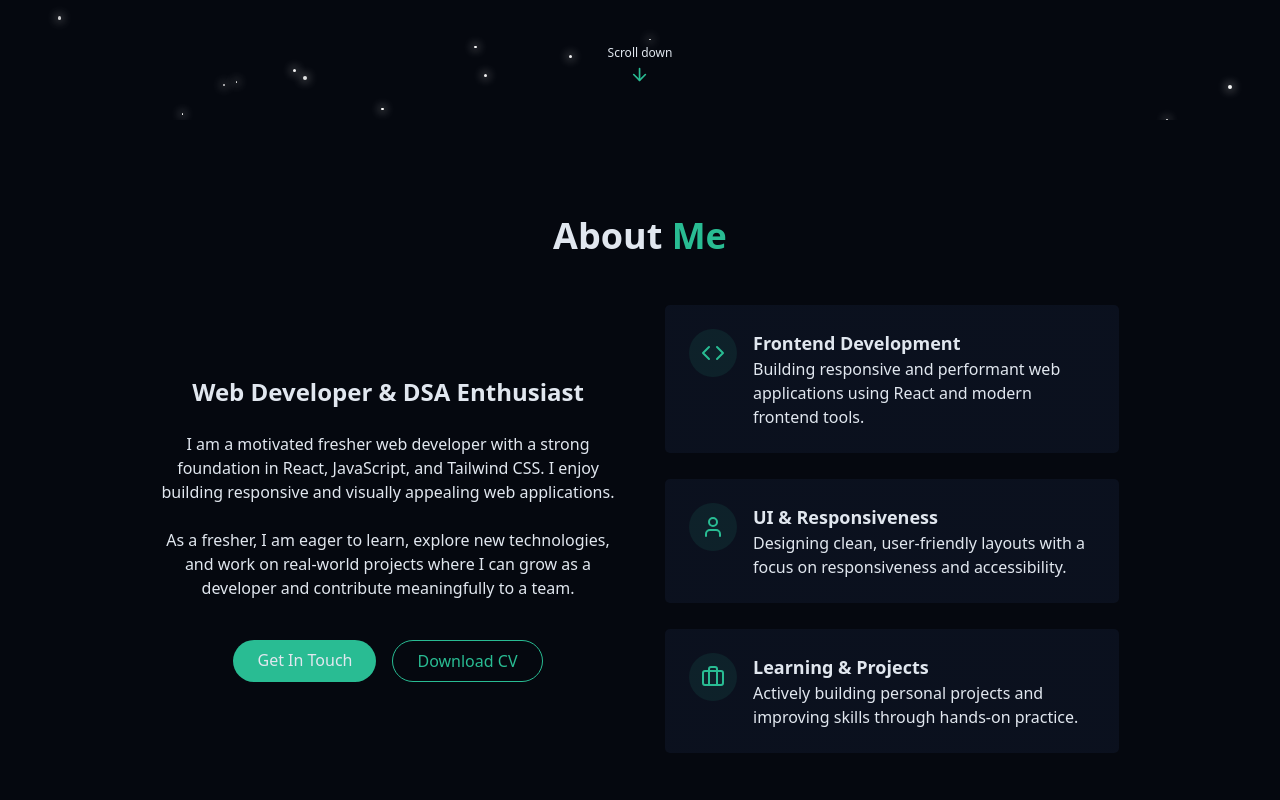
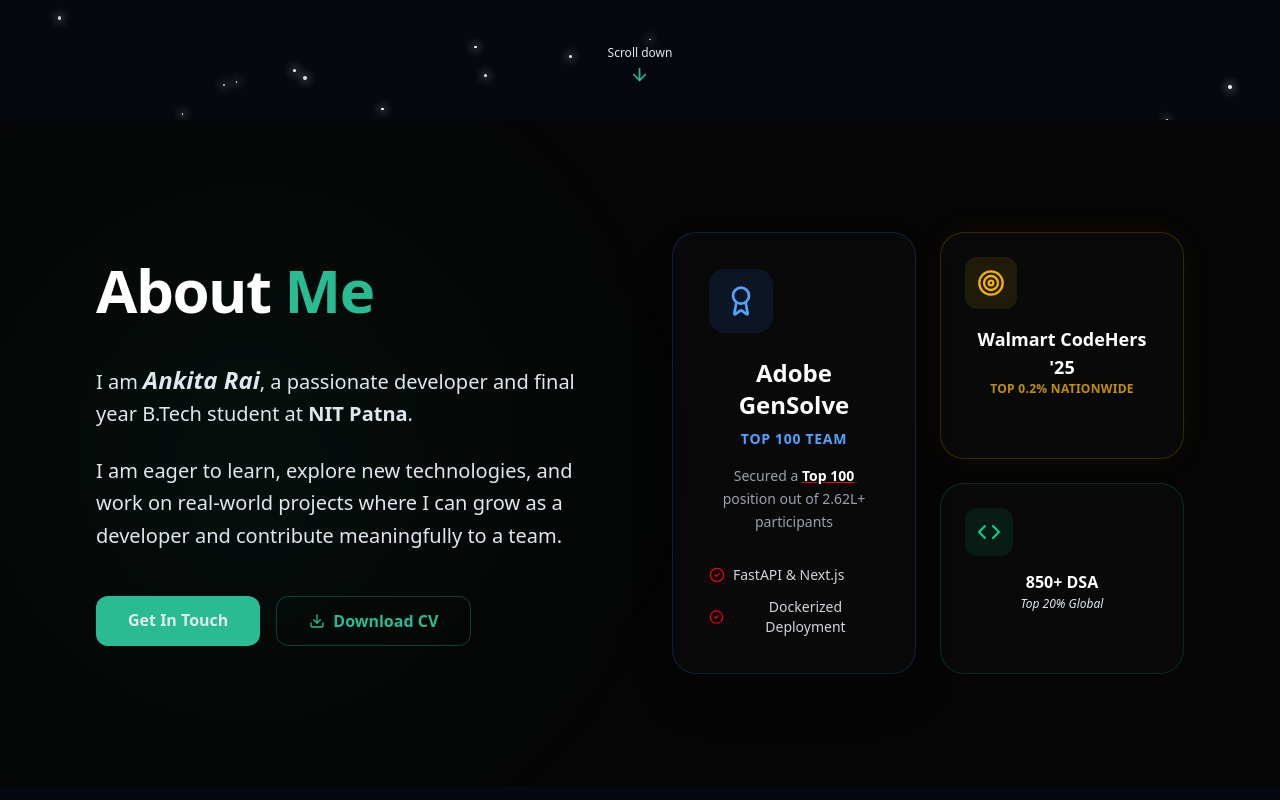
Before and after one commit to Ankitarai27/Portfolio, a React (Vite) app: page / in a window 1280 px wide. Shown: the part 680-1480 px from the top of the page. Built offline with nearby package versions, Linux system fonts and the light colour scheme.

Commit message:
updated skills

```diff
--- a/src/components/AboutSection.jsx
+++ b/src/components/AboutSection.jsx
@@ -1,91 +1,92 @@
-import { Briefcase, Code, User } from "lucide-react";
+import { Code, GraduationCap, Trophy, Download, Award, Target, CheckCircle2 } from "lucide-react";
+import { cn } from "@/lib/utils";
 
 export const AboutSection = () => {
     return (
-        <section id="about" className="py-24 px-4 relative">
-            {" "}
-            <div className="container mx-auto max-w-5xl">
-                <h2 className="text-3xl md:text-4xl font-bold mb-12 text-center">
-                    About <span className="text-primary"> Me</span>
-                </h2>
+        <section id="about" className="py-28 px-4 relative overflow-hidden bg-[#050505]">
+            {/* Ambient Background Glows */}
+            <div className="absolute top-1/2 left-0 -translate-y-1/2 w-[500px] h-[500px] bg-primary/5 blur-[120px] rounded-full pointer-events-none" />
 
-                <div className="grid grid-cols-1 md:grid-cols-2 gap-12 items-center">
-                    <div className="space-y-6">
-                        <h3 className="text-2xl font-semibold">
-                            Web Developer & DSA Enthusiast
-                        </h3>
+            <div className="container mx-auto max-w-6xl relative z-10">
+                <div className="grid grid-cols-1 lg:grid-cols-2 gap-16 items-center">
 
-                        <p className="text-muted-foreground">
-                             I am a motivated fresher web developer with a strong foundation in
-                            React, JavaScript, and Tailwind CSS. I enjoy building responsive
-                            and visually appealing web applications.
-                        </p>
+                    {/* Left Column: The Narrative */}
+                    <div className="space-y-11 text-center lg:text-left">
+                        <div>
+                            <h2 className="text-4xl md:text-6xl font-extrabold mb-6 tracking-tight text-white">
+                                About <span className="text-primary">Me</span>
+                            </h2>
+                        </div>
 
-                        <p className="text-muted-foreground">
-                            As a fresher, I am eager to learn, explore new technologies, and
-                            work on real-world projects where I can grow as a developer and
-                            contribute meaningfully to a team.
-                        </p>
+                        <div className="space-y-6 text-lg md:text-xl leading-relaxed text-muted-foreground">
+                            <p>
+                                I am <span className="text-foreground font-bold italic text-2xl">Ankita Rai</span>,
+                                a passionate developer and final year B.Tech student at
+                                <span className="text-foreground font-semibold"> NIT Patna</span>.
+                            </p>
+                            <p>
+                                I am eager to learn, explore new technologies,
+                                 and work on real-world projects where I can grow as a developer and contribute meaningfully to a team.
+                            </p>
+                        </div>
 
-                        <div className="flex flex-col sm:flex-row gap-4 pt-4 justify-center">
-                            <a href="#contact" className="cosmic-button">
-                                {" "}
+                        <div className="flex flex-wrap gap-4 justify-center lg:justify-start">
+                            <a href="#contact" className="cosmic-button px-8 py-3 rounded-xl font-bold">
                                 Get In Touch
                             </a>
-
                             <a
-                                // href="https://drive.google.com/file/d/1ZrvzQ8Jwna3oHAeFLyJvIfzJsc92FEVr/view?usp=sharing"
-                                className="px-6 py-2 rounded-full border border-primary text-primary hover:bg-primary/10 transition-colors duration-300"
+                                href="mailto:ankita.rai052005@gmail.com"
+                                className="flex items-center gap-2 px-8 py-3 rounded-xl border border-primary/30 text-primary hover:bg-primary/5 transition-all font-bold"
                             >
-                                Download CV
+                                <Download className="h-4 w-4" /> Download CV
                             </a>
                         </div>
                     </div>
 
-                    <div className="grid grid-cols-1 gap-6">
-                        <div className="gradient-border p-6 card-hover">
-                            <div className="flex items-start gap-4">
-                                <div className="p-3 rounded-full bg-primary/10">
-                                    <Code className="h-6 w-6 text-primary" />
-                                </div>
-                                <div className="text-left">
-                                    <h4 className="font-semibold text-lg"> Frontend Development</h4>
-                                    <p className="text-muted-foreground">
-                                        Building responsive and performant web applications using
-                                        React and modern frontend tools.
-                                    </p>
-                                </div>
+                    {/* Right Column: Staggered Achievement Bento */}
+                    <div className="grid grid-cols-1 md:grid-cols-2 gap-4 md:gap-6 pt-8 lg:pt-0">
+                        {/* High-Impact Adobe Card */}
+                        <div className="md:row-span-2 p-9 rounded-3xl bg-[#0a0a0c]/80 border border-blue-500/20 group hover:border-blue-500/50 transition-all shadow-2xl flex flex-col justify-center">
+                            <div className="p-4 rounded-2xl bg-blue-500/10 group-hover:rotate-12 text-blue-400 w-fit mb-6 transition-transform">
+                                <Award className="h-8 w-8" />
+                            </div>
+                            <h4 className="text-2xl font-bold text-white mb-2">Adobe GenSolve</h4>
+                            <p className="text-sm text-blue-400 mb-4 font-semibold uppercase tracking-wider">Top 100 Team</p>
+
+                            <p className="text-gray-400 mb-8 leading-relaxed text-sm">
+                                Secured a <span className="text-white font-bold underline decoration-red-600">Top 100</span> position
+                                out of 2.62L+ participants
+                            </p>
+                            <ul className="grid grid-cols-1 gap-3 text-sm">
+                                <li className="flex items-center gap-2 text-gray-300">
+                                    <CheckCircle2 className="h-4 w-4 text-red-600" /> FastAPI & Next.js
+                                </li>
+                                <li className="flex items-center gap-2 text-gray-300">
+                                    <CheckCircle2 className="h-4 w-4 text-red-600" /> Dockerized Deployment
+                                </li>
+                            </ul>
+                        </div>
+
+                        {/* Walmart Section */}
+                        <div className="p-6 rounded-3xl bg-[#0a0a0c]/80 border border-yellow-500/20 shadow-[0_0_30px_rgba(234,179,8,0.05)] group hover:border-yellow-500/50 transition-all">
+                            <div className="p-3 rounded-xl bg-yellow-500/10 text-yellow-500 w-fit mb-4 group-hover:rotate-12 transition-transform">
+                                <Target className="h-7 w-7" />
+                            </div>
+                            <div>
+                                <h4 className="font-bold text-white text-lg">Walmart CodeHers '25</h4>
+                                <p className="text-xs text-yellow-500/80 font-semibold tracking-wide uppercase">Top 0.2% Nationwide</p>
                             </div>
                         </div>
-                        <div className="gradient-border p-6 card-hover">
-                            <div className="flex items-start gap-4">
-                                <div className="p-3 rounded-full bg-primary/10">
-                                    <User className="h-6 w-6 text-primary" />
-                                </div>
-                                <div className="text-left">
-                                    <h4 className="font-semibold text-lg">UI & Responsiveness</h4>
-                                    <p className="text-muted-foreground">
-                                        Designing clean, user-friendly layouts with a focus on
-                                        responsiveness and accessibility.
-                                    </p>
-                                </div>
+
+                        {/* Coding Stats Card */}
+                        <div className="p-6 rounded-3xl bg-[#0a0a0c]/80 border border-emerald-500/20 group hover:border-emerald-500/50 transition-all">
+                            <div className="p-3 rounded-xl bg-emerald-500/10 group-hover:rotate-12 text-emerald-400 w-fit mb-4">
+                                <Code className="h-6 w-6" />
                             </div>
+                            <h4 className="font-bold text-white leading-tight">850+ DSA</h4>
+                            <p className="text-xs text-muted-foreground mt-1 font-medium italic">Top 20% Global</p>
                         </div>
-                        <div className="gradient-border p-6 card-hover">
-                            <div className="flex items-start gap-4">
-                                <div className="p-3 rounded-full bg-primary/10">
-                                    <Briefcase className="h-6 w-6 text-primary" />
-                                </div>
 
-                                <div className="text-left">
-                                    <h4 className="font-semibold text-lg">Learning & Projects</h4>
-                                    <p className="text-muted-foreground">
-                                        Actively building personal projects and improving skills
-                                         through hands-on practice.
-                                    </p>
-                                </div>
-                            </div>
-                        </div>
                     </div>
                 </div>
             </div>
```
